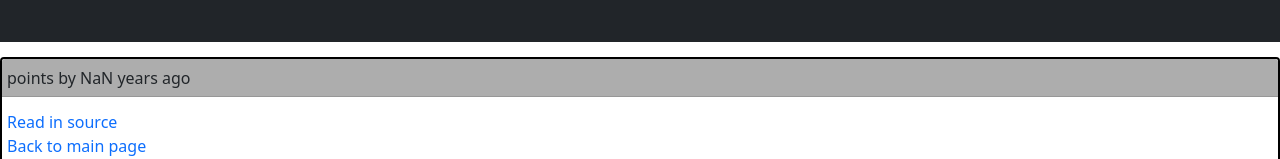
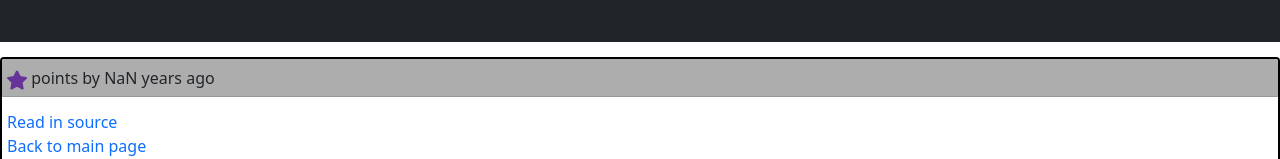
Before and after one commit to Necktra/News-SPA, a React (Create React App) app: page /news/1 in a window 1280 px wide. Shown: the part 124-283 px from the top of the page. Built offline with nearby package versions, Linux system fonts and the light colour scheme; no server answers.

Commit message:
update raiting UI

```diff
--- a/src/components/CurrentNews/CurrentNews.jsx
+++ b/src/components/CurrentNews/CurrentNews.jsx
@@ -2,11 +2,12 @@ import React from "react";
 import { Card, Navbar } from "react-bootstrap";
 import { transformContentDate } from "../../services/transformContentDate";
 import classes from './CurrentNews.module.css';
+import { ReactComponent as RaitingImg } from './../../assets/images/raiting.svg';
 
 let CurrentNews = (props) => {
     return (<Card className={classes.mainWrapper}>
         <Card.Header className={classes.commentTitle}>
-            {props.news.score} points by <span className={classes.newsCreatorName}>{props.news.by}</span> {transformContentDate(props.news.time)}
+            {props.news.score} <RaitingImg className={classes.raitingImg}/> points by <span className={classes.newsCreatorName}>{props.news.by}</span> {transformContentDate(props.news.time)}
         </Card.Header>
         <Card.Body className={classes.newsTitleWrap}>
             <Card.Title>{props.news.title}</Card.Title>
--- a/src/components/CurrentNews/CurrentNews.module.css
+++ b/src/components/CurrentNews/CurrentNews.module.css
@@ -54,3 +54,9 @@
 .newsText {
     font-size: medium;
 }
+
+.raitingImg {
+    width: 20px;
+    fill: rebeccapurple;
+    transition-duration: 0.3s;
+}
--- a/src/components/News/News.jsx
+++ b/src/components/News/News.jsx
@@ -3,6 +3,7 @@ import { Card } from "react-bootstrap";
 import { NavLink } from 'react-router-dom';
 import { transformContentDate } from "../../services/transformContentDate";
 import classes from './News.module.css';
+import { ReactComponent as RaitingImg } from './../../assets/images/raiting.svg';
 
 let News = (props) => {
 
@@ -13,7 +14,7 @@ let News = (props) => {
                 <Card className={classes.mainWrapper}>
                     <NavLink to={"/news/" + news.id} className={classes.linkDecoration}>
                         <Card.Header className={classes.commentTitle}>
-                            {news.score} points by {news.by} {transformContentDate(news.time)}
+                            {news.score} <RaitingImg className={classes.raitingImg}/> by {news.by} {transformContentDate(news.time)}
                         </Card.Header>
                         <Card.Body className={classes.newsTitleWrap}>
                             <Card.Title>{news.title}</Card.Title>
--- a/src/components/News/News.module.css
+++ b/src/components/News/News.module.css
@@ -42,3 +42,13 @@
     border-radius: 4px;
     transition-duration: 0.3s;
 }
+
+.raitingImg {
+    width: 20px;
+    fill: rebeccapurple;
+    transition-duration: 0.3s;
+}
+
+.mainWrapper:hover .raitingImg {
+    fill: rgb(56, 146, 53);
+}
```
Also changed, not shown: src/assets/images/raiting.svg.
